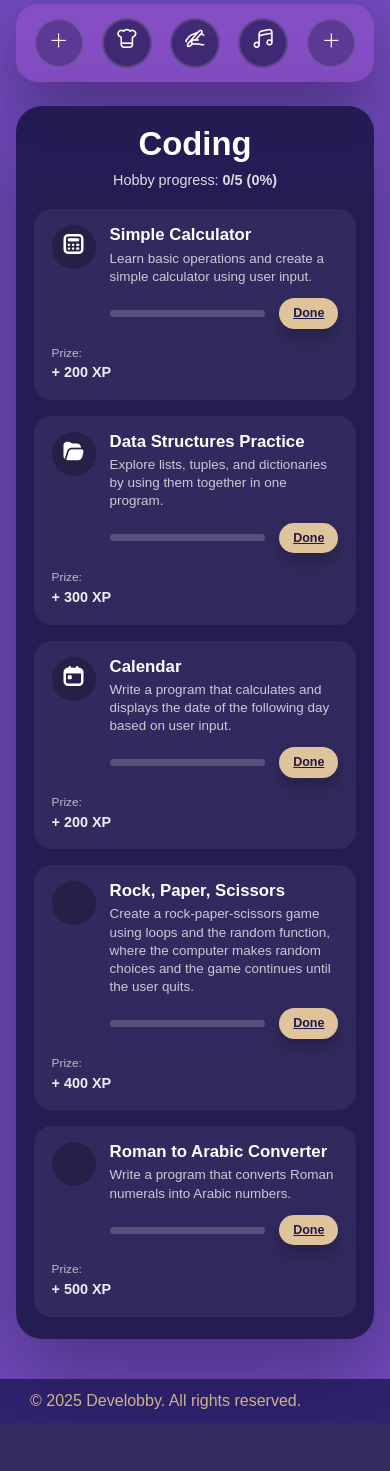
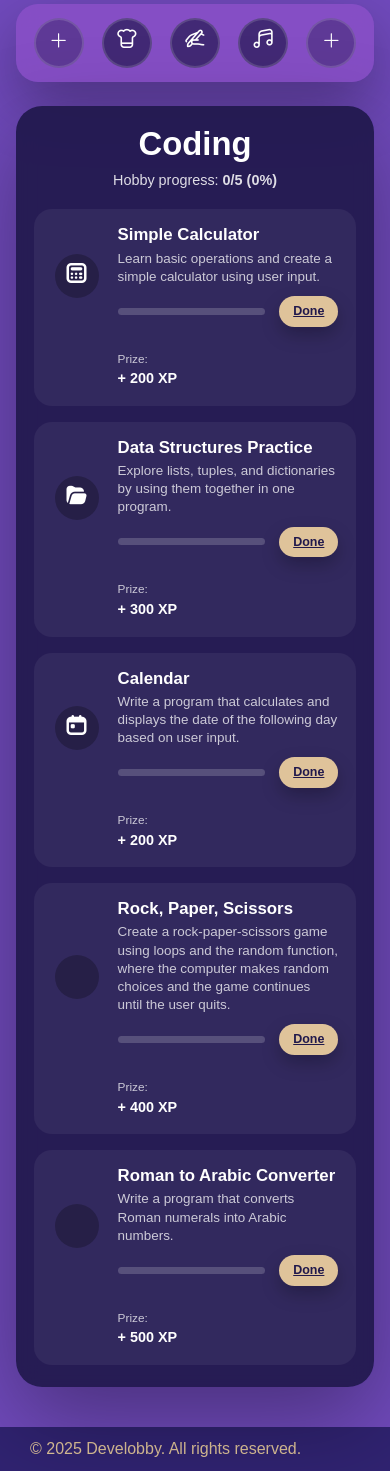
Before and after one commit to happylittlejester/Develobby, a Django app: page /hobby/3/ in a window 390 px wide. Shown: the part 311-1782 px from the top of the page. Before the commit the page ends 1734 px from the top, so only its background shows below. Run offline with Django 5.2, Linux system fonts and the light colour scheme; a user stored in the database is signed in; data comes from the database, SQL or seed files in the repository; some libraries are stand-ins or nearby versions.

Commit message:
naprawa wygladu challenges

```diff
--- a/myproject/myapp/static/css/hobby_detail.css
+++ b/myproject/myapp/static/css/hobby_detail.css
@@ -138,7 +138,7 @@
 }
 
 /* =========================
-   TASKI
+   TASKI — UKŁAD 3-KOLUMNOWY
 ========================= */
 
 .tasks-list {
@@ -148,21 +148,19 @@
 }
 
 .task-item {
+  display: grid;
+  grid-template-columns: 60px 1fr 120px;
+  gap: 16px;
   background: rgba(255,255,255,0.06);
   border-radius: 18px;
   padding: 16px 18px;
-
-  display: flex;
-  justify-content: space-between;
   align-items: center;
-  gap: 16px;
 }
 
-.task-left {
+/* LEWA KOLUMNA — IKONA */
+.task-col-icon {
   display: flex;
-  gap: 14px;
-  flex: 1;
-  align-items: flex-start;
+  justify-content: center;
 }
 
 .task-icon {
@@ -170,33 +168,29 @@
   height: 44px;
   border-radius: 999px;
   background: rgba(0,0,0,0.25);
-
   display: grid;
   place-items: center;
-
   font-size: 1.25rem;
-  flex: 0 0 auto;
 }
 
-.task-text h3 {
+/* ŚRODKOWA KOLUMNA — TEKST + PROGRESS */
+.task-col-main h3 {
   margin: 0;
   font-size: 1.05rem;
   font-weight: 900;
 }
 
-.task-text p {
-  margin: 4px 0 12px;
+.task-col-main p {
+  margin: 4px 0 10px;
   opacity: 0.75;
   font-size: 0.84rem;
   line-height: 1.35;
-  max-width: 680px;
 }
 
-.task-progress {
+.task-progress-row {
   display: flex;
   align-items: center;
   gap: 14px;
-  width: 100%;
 }
 
 .task-bar {
@@ -213,17 +207,16 @@
   border-radius: 99px;
 }
 
+/* PRZYCISK */
 .mini-btn {
-  margin-left: auto;
+  flex-shrink: 0;
   background: var(--beige);
   color: var(--dark-purple);
   border: none;
   border-radius: 999px;
-
   padding: 6px 14px;
   font-size: 0.78rem;
   font-weight: 700;
-
   cursor: pointer;
   box-shadow: 0 8px 18px rgba(0,0,0,0.25);
 }
@@ -232,10 +225,9 @@
   opacity: 0.95;
 }
 
-.task-right {
-  min-width: 115px;
+/* PRAWA KOLUMNA — XP */
+.task-col-xp {
   text-align: right;
-  opacity: 0.92;
 }
 
 .prize-label {
@@ -301,13 +293,14 @@
   }
 
   .task-item {
-    flex-direction: column;
-    align-items: flex-start;
+    grid-template-columns: 50px 1fr;
+    grid-template-rows: auto auto;
   }
 
-  .task-right {
+  .task-col-xp {
+    grid-column: 2;
     text-align: left;
-    width: 100%;
+    margin-top: 8px;
   }
 }
 
--- a/myproject/myapp/templates/myapp/hobby_detail.html
+++ b/myproject/myapp/templates/myapp/hobby_detail.html
@@ -59,16 +59,19 @@
         {% for challenge in challenges %}
         <article class="task-item {% if challenge.user_state == 'completed' %}disabled{% endif %}">
 
-            <div class="task-left">
+            <!-- LEWA KOLUMNA: IKONA -->
+            <div class="task-col-icon">
                 <div class="task-icon">
                     <i class="{{ challenge.icon }}"></i>
                 </div>
+            </div>
 
-                <div class="task-text">
+            <!-- ŚRODKOWA KOLUMNA: TYTUŁ, OPIS, PROGRESS, BUTTON -->
+            <div class="task-col-main">
                 <h3>{{ challenge.title }}</h3>
                 <p>{{ challenge.description }}</p>
 
-                    <div class="task-progress">
+                <div class="task-progress-row">
                     <div class="task-bar">
                         <div class="task-fill"
                             style="width:
@@ -91,14 +94,15 @@
                     {% endif %}
                 </div>
             </div>
-            </div>
 
-            <div class="task-right">
+            <!-- PRAWA KOLUMNA: XP -->
+            <div class="task-col-xp">
                 <span class="prize-label">Prize:</span>
                 <span class="prize-xp">+ {{ challenge.xp_reward }} XP</span>
             </div>
 
         </article>
+
         {% endfor %}
     </div>
 
```
Lines whose indentation alone changed are shown as unchanged.
